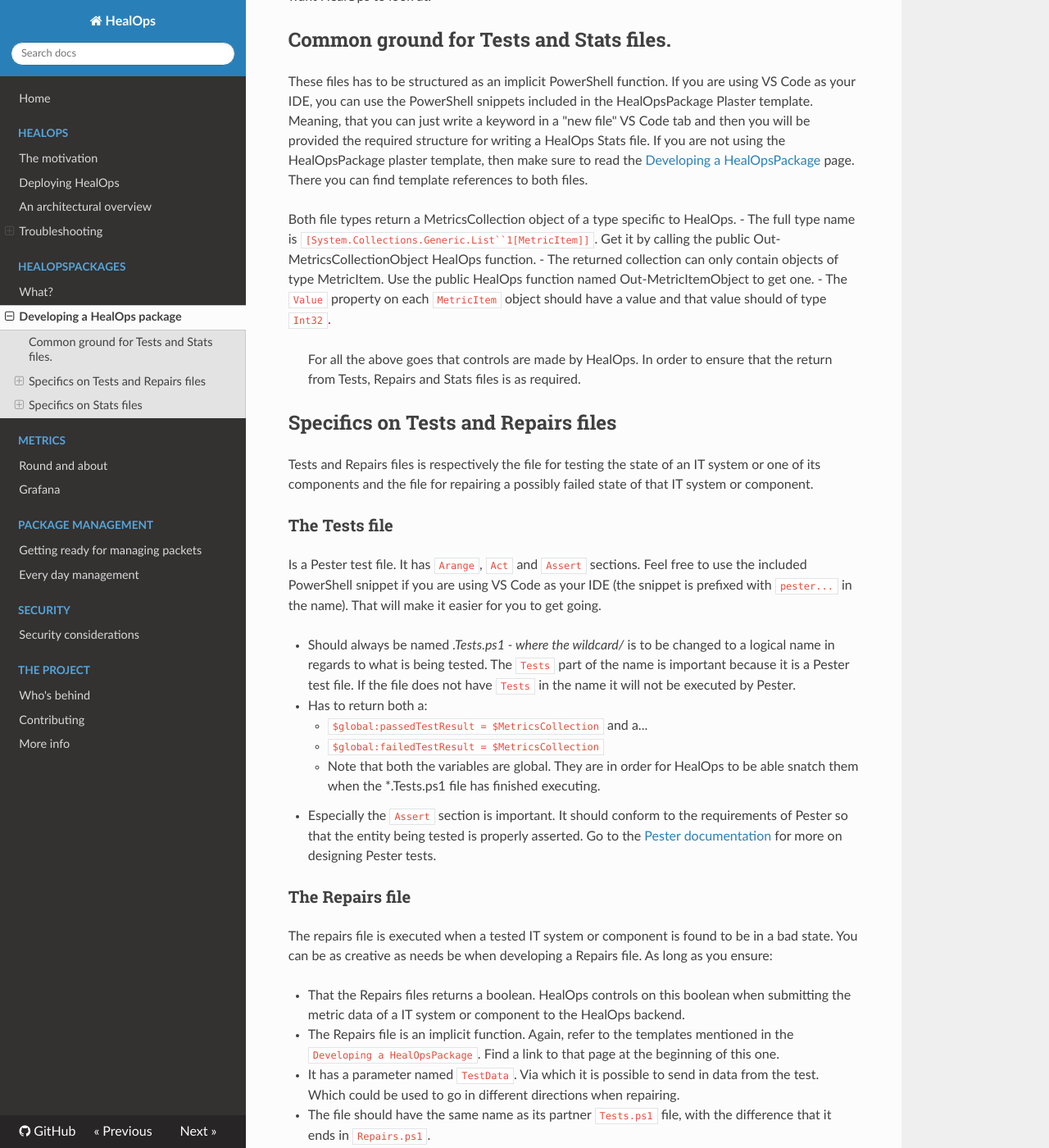
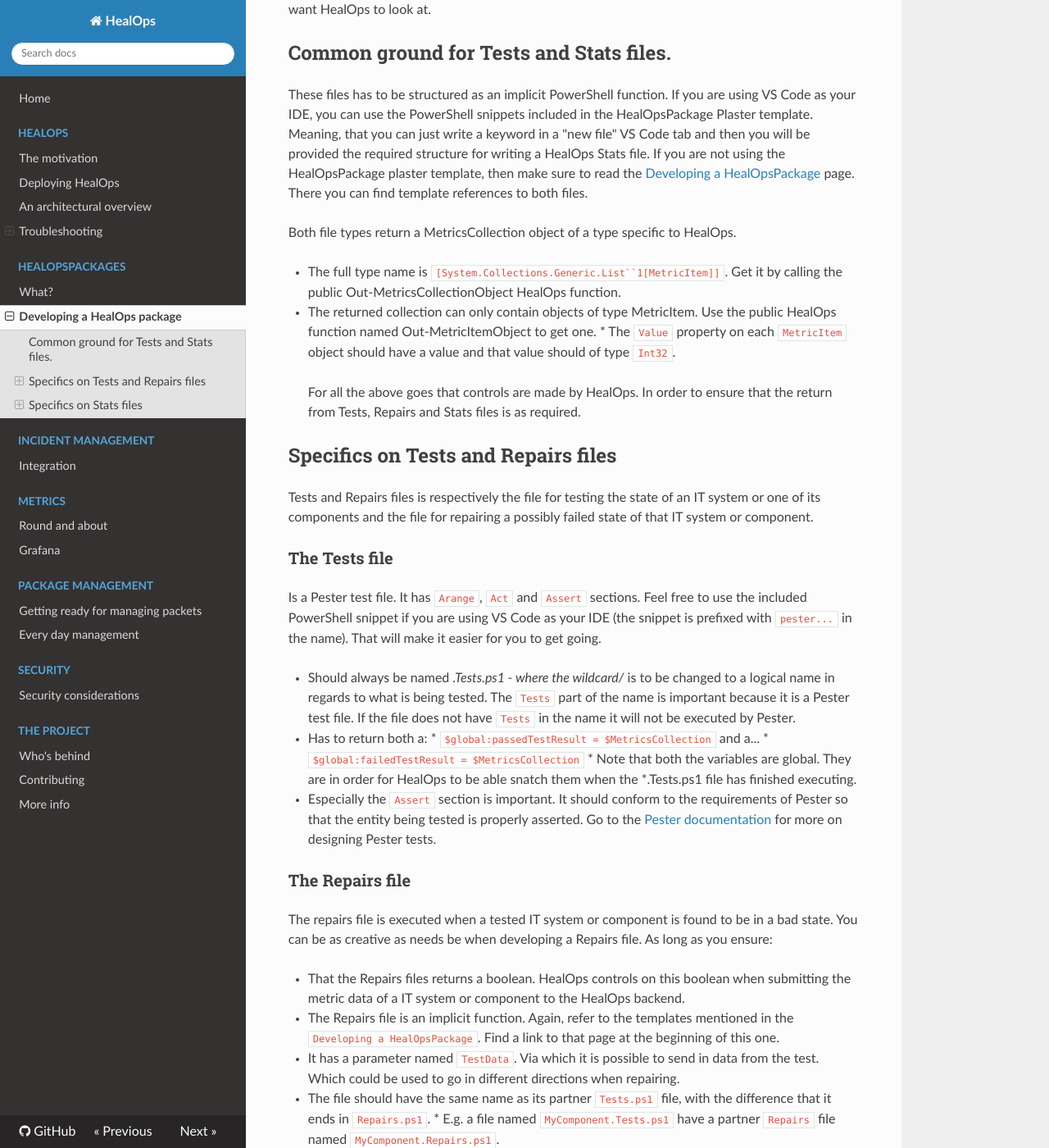
Before and after one commit to larssb/HealOps, an MkDocs documentation site: the page built from docs/HealOpsPackages-Developing.md, in a window 1280 px wide and 1400 px high, scrolled down 1492 px. Shown: the whole window at 82% size. Built offline with MkDocs 1.6.1, drawn with Linux system fonts in a browser that asks for light colours; nearby versions of some CDN libraries; old or Windows-style settings are respelled for this version of MkDocs; some of the changed text lies outside the part shown.

Commit message:
Documentation updates. Markdown syntax fixes and incident management system integration documentation.

```diff
--- a/docs/HealOpsPackages-Developing.md
+++ b/docs/HealOpsPackages-Developing.md
@@ -1,6 +1,6 @@
 # Developing a HealOps package
 
-__The easy way to get going__
+    __The easy way to get going__
 
 1. If `Plaster` isn't already installed on your box then install it: `Install-Module -Name Plaster -Repository PSGallery`
 2. Execute `Invoke-Plaster`. For an example _see the below video, showing the effects of running Invoke-Plaster to create a HealOpsPackage_.
@@ -9,7 +9,7 @@ __The easy way to get going__
 
 > The video uses the HealOpsPackage template found in the [PlasterPlethora](https://github.com/larssb/PlasterPlethora) GitHub repository.
 
-__The cumbersome way__
+    __The cumbersome way__
 
 If you for some reason (which is hard to fathom), do not want to use the Plaster PowerShell module, you need to follow the below guide to get going.
 
@@ -48,9 +48,10 @@ __N.B.__ you could also choose NOT to define the files as templates and then jus
 These files has to be structured as an implicit PowerShell function. If you are using VS Code as your IDE, you can use the PowerShell snippets included in the HealOpsPackage Plaster template. Meaning, that you can just write a keyword in a "new file" VS Code tab and then you will be provided the required structure for writing a HealOps Stats file. If you are not using the HealOpsPackage plaster template, then make sure to read the [Developing a HealOpsPackage](./HealOpsPackages-GettingStarted.md) page. There you can find template references to both files.
 
 Both file types return a MetricsCollection object of a type specific to HealOps.
-- The full type name is `[System.Collections.Generic.List``1[MetricItem]]`. Get it by calling the public Out-MetricsCollectionObject HealOps function.
-- The returned collection can only contain objects of type MetricItem. Use the public HealOps function named Out-MetricItemObject to get one.
-    - The `Value` property on each `MetricItem` object should have a value and that value should of type `Int32`.
+
+* The full type name is `[System.Collections.Generic.List``1[MetricItem]]`. Get it by calling the public Out-MetricsCollectionObject HealOps function.
+* The returned collection can only contain objects of type MetricItem. Use the public HealOps function named Out-MetricItemObject to get one.
+        * The `Value` property on each `MetricItem` object should have a value and that value should of type `Int32`.
 
 > For all the above goes that controls are made by HealOps. In order to ensure that the return from Tests, Repairs and Stats files is as required.
 
@@ -62,22 +63,22 @@ Tests and Repairs files is respectively the file for testing the state of an IT
 
 Is a Pester test file. It has `Arange`, `Act` and `Assert` sections. Feel free to use the included PowerShell snippet if you are using VS Code as your IDE (the snippet is prefixed with `pester...` in the name). That will make it easier for you to get going.
 
-- Should always be named *.Tests.ps1 - where the wildcard/* is to be changed to a logical name in regards to what is being tested. The `Tests` part of the name is important because it is a Pester test file. If the file does not have `Tests` in the name it will not be executed by Pester.
-- Has to return both a:
-    - `$global:passedTestResult = $MetricsCollection` and a...
-    - `$global:failedTestResult = $MetricsCollection`
-    - Note that both the variables are global. They are in order for HealOps to be able snatch them when the *.Tests.ps1 file has finished executing.
-- Especially the `Assert` section is important. It should conform to the requirements of Pester so that the entity being tested is properly asserted. Go to the [Pester documentation](https://github.com/pester/Pester/wiki/Should) for more on designing Pester tests.
+* Should always be named *.Tests.ps1 - where the wildcard/* is to be changed to a logical name in regards to what is being tested. The `Tests` part of the name is important because it is a Pester test file. If the file does not have `Tests` in the name it will not be executed by Pester.
+* Has to return both a:
+        * `$global:passedTestResult = $MetricsCollection` and a...
+        * `$global:failedTestResult = $MetricsCollection`
+        * Note that both the variables are global. They are in order for HealOps to be able snatch them when the *.Tests.ps1 file has finished executing.
+* Especially the `Assert` section is important. It should conform to the requirements of Pester so that the entity being tested is properly asserted. Go to the [Pester documentation](https://github.com/pester/Pester/wiki/Should) for more on designing Pester tests.
 
 ### The Repairs file
 
 The repairs file is executed when a tested IT system or component is found to be in a bad state. You can be as creative as needs be when developing a Repairs file. As long as you ensure:
 
-- That the Repairs files returns a boolean. HealOps controls on this boolean when submitting the metric data of a IT system or component to the HealOps backend.
-- The Repairs file is an implicit function. Again, refer to the templates mentioned in the `Developing a HealOpsPackage`. Find a link to that page at the beginning of this one.
-- It has a parameter named `TestData`. Via which it is possible to send in data from the test. Which could be used to go in different directions when repairing.
-- The file should have the same name as its partner `Tests.ps1` file, with the difference that it ends in `Repairs.ps1`.
-    - E.g. a file named `MyComponent.Tests.ps1` have a partner `Repairs` file named `MyComponent.Repairs.ps1`.
+* That the Repairs files returns a boolean. HealOps controls on this boolean when submitting the metric data of a IT system or component to the HealOps backend.
+* The Repairs file is an implicit function. Again, refer to the templates mentioned in the `Developing a HealOpsPackage`. Find a link to that page at the beginning of this one.
+* It has a parameter named `TestData`. Via which it is possible to send in data from the test. Which could be used to go in different directions when repairing.
+* The file should have the same name as its partner `Tests.ps1` file, with the difference that it ends in `Repairs.ps1`.
+        * E.g. a file named `MyComponent.Tests.ps1` have a partner `Repairs` file named `MyComponent.Repairs.ps1`.
 
 ## Specifics on Stats files
 
@@ -85,7 +86,7 @@ You might simply want to collect stats on a component of an IT system. This is p
 
 ### The Stats file
 
-- Should always be named *.Stats.ps1 - where the wildcard/* is to be changed to a logical name in regards to what the stats represent.
-- Specific to the return of a Stats file:
-    - A property named `StatsOwner` can be included on the returned MetricItem. This is useful when the returned Stats is gathered on a node that is not the node to which the stats belong. Set the `StatsOwner` property to the name of the node that the returned stats belong to.
-- The `Stats` file is an implicit function.
+* Should always be named *.Stats.ps1 - where the wildcard/* is to be changed to a logical name in regards to what the stats represent.
+* Specific to the return of a Stats file:
+        * A property named `StatsOwner` can be included on the returned MetricItem. This is useful when the returned Stats is gathered on a node that is not the node to which the stats belong. Set the `StatsOwner` property to the name of the node that the returned stats belong to.
+* The `Stats` file is an implicit function.
--- a/mkdocs.yml
+++ b/mkdocs.yml
@@ -17,6 +17,8 @@ pages:
   - HealOpsPackages:
     - What?: 'HealOpsPackages-What.md'
     - Developing a HealOps package: 'HealOpsPackages-Developing.md'
+  - Incident management:
+    - Integration: 'IncidentManagement-Integration.md'
   - Metrics:
     - Round and about: 'Metrics.md'
     - Grafana: 'Grafana-ConfigurationAndSetup.md'
```
Also changed, not shown: docs/HealOps-Troubleshooting-OpenTSDB.md (+6 -5 lines), docs/HealOps-Troubleshooting-PackageManagement.md (+1 -1 lines), docs/HealOpsPackages-What.md (+1 -1 lines), docs/IncidentManagement-Integration.md (+27 -0 lines), docs/index.md (+5 -3 lines).
